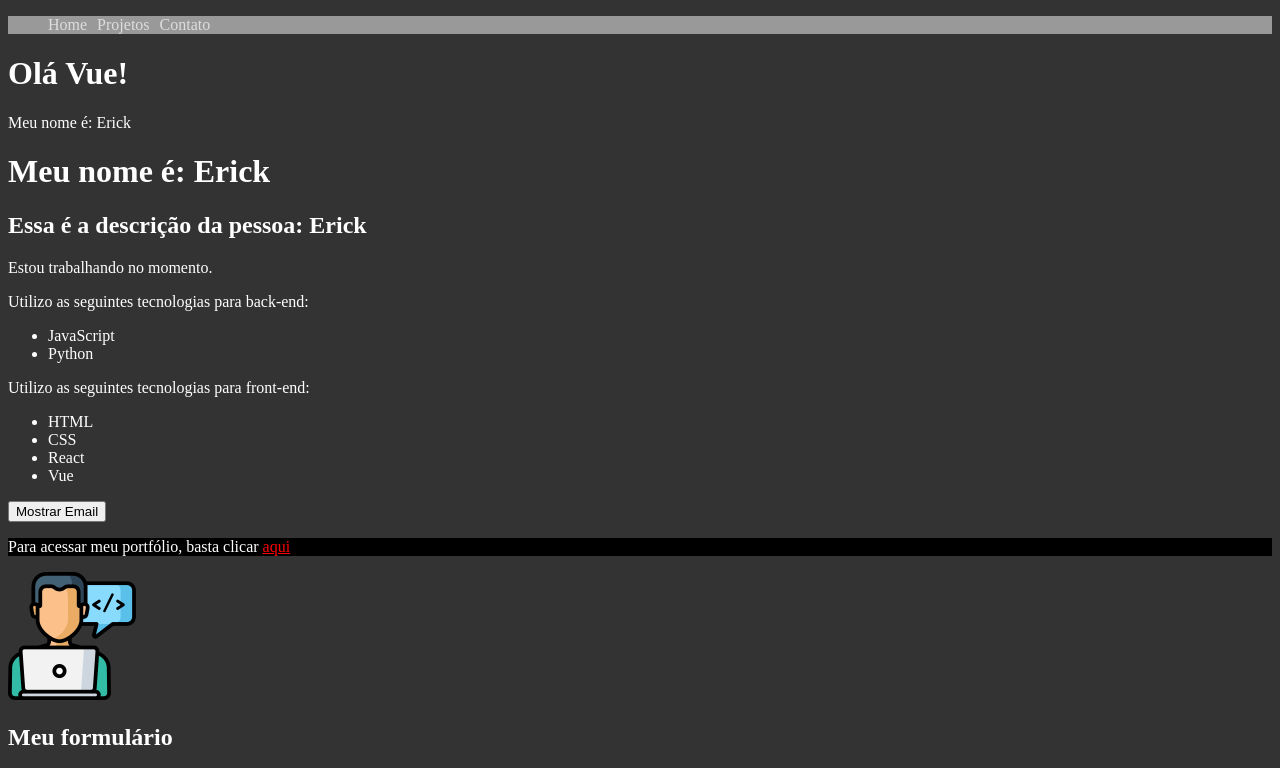
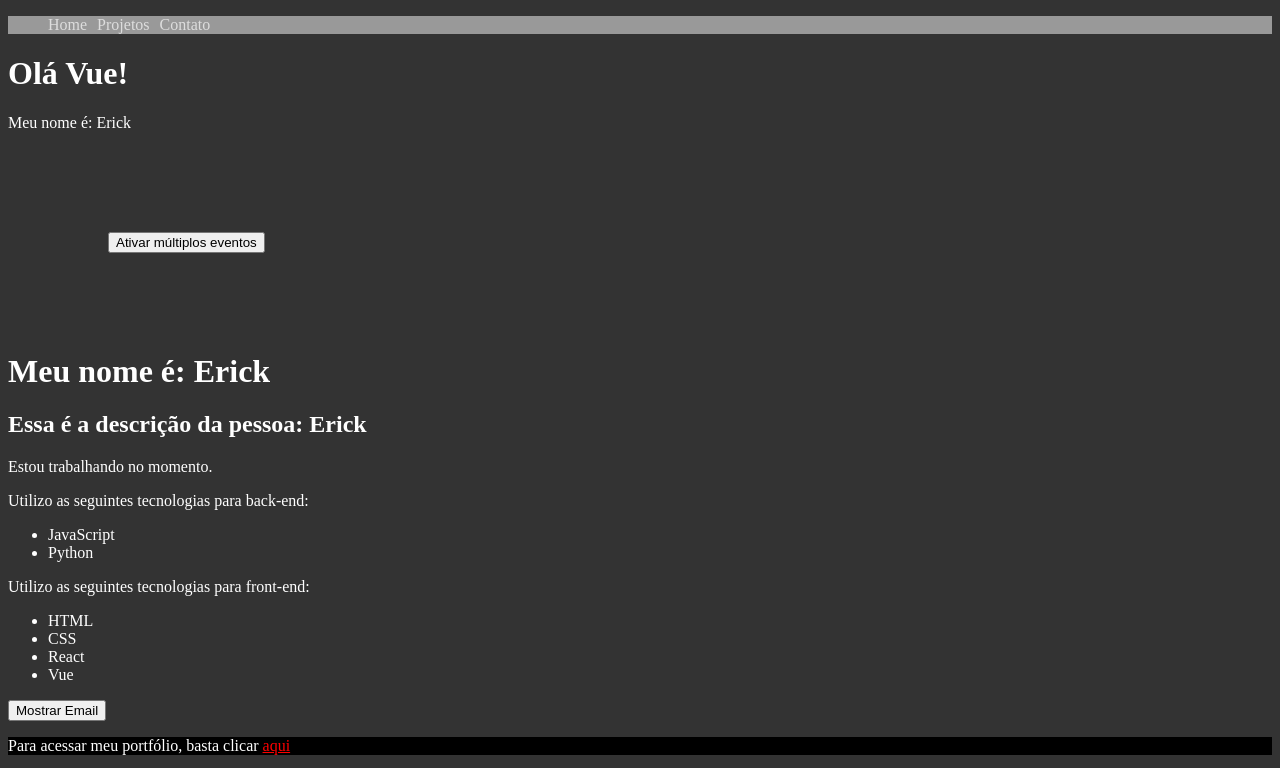
Before and after one commit to erick-costa/curso-vue, a Vue app: page / in a window 1280 px wide. Shown: the top 768 px of the page. Built offline with nearby package versions, Linux system fonts and the light colour scheme.

Commit message:
múltiplos eventos

```diff
--- a/src/App.vue
+++ b/src/App.vue
@@ -14,10 +14,10 @@ import Header from "./components/Header.vue"
 export default {
   name: "App",
   components: {
+    Header,
     FirstComponent,
     LifeCycle,
     Person,
-    Header,
   },
 }
 </script>
--- a/src/components/FirstComponent.vue
+++ b/src/components/FirstComponent.vue
@@ -1,11 +1,17 @@
 <template>
   <h1>Olá Vue!</h1>
   <p>Meu nome é: {{ name }}</p>
+  <MultipleEvents />
 </template>
 
 <script>
+import MultipleEvents from "./MultipleEvents.vue"
+
 export default {
   name: "FirstComponent",
+  components: {
+    MultipleEvents,
+  },
   data() {
     return {
       name: "Erick",
--- a/src/components/Info.vue
+++ b/src/components/Info.vue
@@ -37,9 +37,9 @@ export default {
       backend: ["JavaScript", "Python"],
       frontend: [
         { id: 1, technology: "HTML" },
-        { id: 1, technology: "CSS" },
-        { id: 1, technology: "React" },
-        { id: 1, technology: "Vue" },
+        { id: 2, technology: "CSS" },
+        { id: 3, technology: "React" },
+        { id: 4, technology: "Vue" },
       ],
     }
   },
--- /dev/null
+++ b/src/components/MultipleEvents.vue
@@ -0,0 +1,42 @@
+<template>
+  <div>
+    <button
+      @click="
+        first('Primeiro evento', $event),
+          second('Segundo evento', $event),
+          third()
+      "
+    >
+      Ativar múltiplos eventos
+    </button>
+    <p>{{ multiple_events }}</p>
+  </div>
+</template>
+
+<script>
+export default {
+  name: "MultipleEvents",
+  data() {
+    return {
+      multiple_events: "",
+    }
+  },
+  methods: {
+    first(txt, e) {
+      this.multiple_events = txt
+    },
+    second(txt, e) {
+      setTimeout(() => (this.multiple_events = txt), 500)
+    },
+    third() {
+      setTimeout(() => (this.multiple_events = ""), 1500)
+    },
+  },
+}
+</script>
+
+<style scoped>
+div {
+  margin: 100px;
+}
+</style>
```
